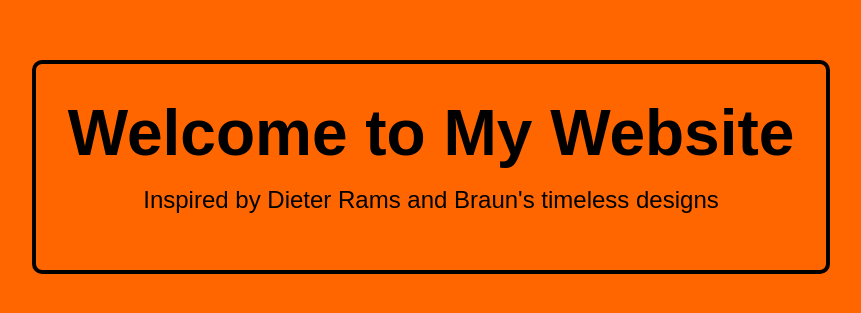
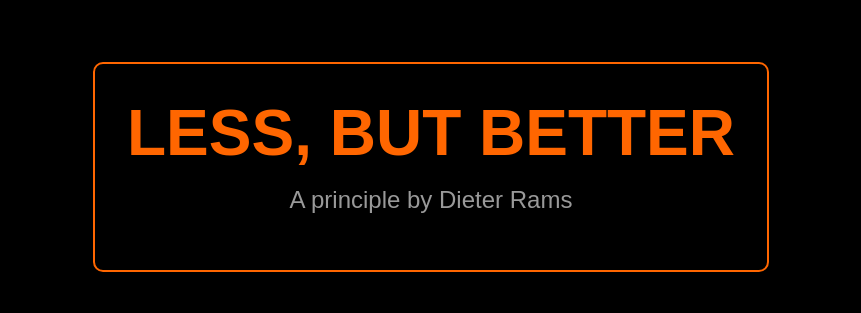
Before and after one commit to ArnavThor80/ArnavThor80.github.io, a plain HTML site: page index.html in a window 1280 px wide. Shown: the part 233-546 px from the top of the page, without its empty margins (209-1070 px from the left). Drawn offline with Linux system fonts and the light colour scheme; a web font is replaced by a local one.

Commit message:
Update index.html

```diff
--- a/index.html
+++ b/index.html
@@ -3,7 +3,7 @@
 <head>
     <meta charset="UTF-8">
     <meta name="viewport" content="width=device-width, initial-scale=1.0">
-    <title>Welcome to My Website</title>
+    <title>Less, but Better</title>
     <style>
         /* Importing Chingolo Pro font */
         @import url('https://fonts.googleapis.com/css2?family=Chivo:wght@300;400;700&display=swap');
@@ -12,8 +12,8 @@
             font-family: 'Chivo', Arial, sans-serif; /* Chingolo Pro-inspired font */
             margin: 0;
             padding: 0;
-            background-color: #ff6600; /* Orange background */
-            color: #000; /* Black text */
+            background-color: #000; /* Black background */
+            color: #ff6600; /* Orange text */
             display: flex;
             justify-content: center;
             align-items: center;
@@ -22,28 +22,30 @@
         }
 
         h1 {
-            font-weight: 700; /* Bold text for emphasis */
-            font-size: 4rem; /* Large text size for impact */
+            font-weight: 700; /* Bold font weight for emphasis */
+            font-size: 4rem; /* Large, impactful text size */
             margin: 0;
+            text-transform: uppercase; /* Makes the text appear in uppercase */
         }
 
         p {
             font-weight: 300; /* Light font for supporting text */
             font-size: 1.5rem;
             margin-top: 1rem;
+            color: #999; /* Subtle gray for supporting text */
         }
 
         .container {
             padding: 2rem;
-            border: 4px solid #000; /* Black border for a bold look */
+            border: 2px solid #ff6600; /* Orange border for subtle emphasis */
             border-radius: 10px; /* Rounded corners */
         }
     </style>
 </head>
 <body>
     <div class="container">
-        <h1>Welcome to My Website</h1>
-        <p>Inspired by Dieter Rams and Braun's timeless designs</p>
+        <h1>Less, but Better</h1>
+        <p>A principle by Dieter Rams</p>
     </div>
 </body>
 </html>
```
